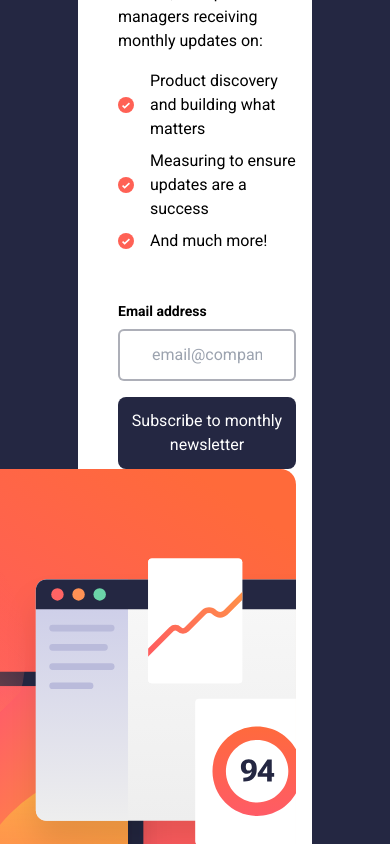
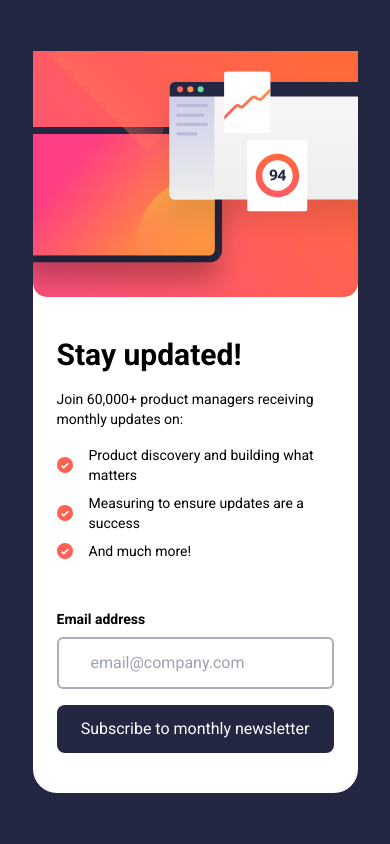
Before and after one commit to duncan-chege/newsletter-signup, a React (Vite) app: page / in a window 390 px wide. Shown: the top 844 px of the page. Built offline with nearby package versions, Linux system fonts and the light colour scheme.

Commit message:
make the form responsive

```diff
--- a/src/App.jsx
+++ b/src/App.jsx
@@ -1,11 +1,11 @@
 function App() {
 return (
 <main className="bg-dark-gray h-screen font-sans flex justify-center items-center">
-  <div className="py-5 pl-10 pr-4 w-3/5 h-min bg-white grid grid-cols-1 md:grid-cols-2 rounded-3xl place-content-center">
-    <div>
-      <h1 className="mt-20 text-4xl font-bold">Stay updated!</h1>
-      <p className="py-4">Join 60,000+ product managers receiving monthly updates on:</p>
-      <ul>
+  <div className="lg:py-5 lg:pl-10 lg:pr-4 lg:w-3/5 w-5/6 h-min bg-white grid grid-cols-1 lg:grid-cols-2 rounded-3xl place-content-center">
+    <div className="lg:order-1 order-2 lg:mt-20 my-10 mx-6">
+      <h1 className="md:text-4xl text-3xl font-bold">Stay updated!</h1>
+      <p className="md:text-base text-sm py-4">Join 60,000+ product managers receiving monthly updates on:</p>
+      <ul className="md:text-base text-sm">
         <li className="mb-2 flex items-center">
           <img src="/assets/icon-list.svg" alt="icon" className="mr-4 w-4 h-4" />
           Product discovery and building what matters
@@ -23,12 +23,14 @@ return (
       <form onSubmit="" className="mt-12 flex flex-col">
           <label className="mb-2 text-sm font-bold" htmlFor="email">Email address</label>
           <input className="py-3 px-8 rounded-md border-solid border-grey/75 border-2" type="text" id="email" name="email" placeholder="email@company.com" aria-required="true" />
-          <button className="bg-dark-gray text-white py-3 mt-4 rounded-lg hover:bg-gradient-to-r from-tomato to-orange-500" type="submit">Subscribe to monthly newsletter</button>
+          <button className="bg-dark-gray text-white py-3 mt-4 rounded-lg hover:bg-gradient-to-r from-tomato to-orange-500 transition duration-300" type="submit">Subscribe to monthly newsletter</button>
+
       </form>
 
     </div>
-    <div>
-      <img className="max-w-96 h-auto float-right" src="../public/assets/illustration-sign-up-desktop.svg" alt="" />
+    <div className="lg:order-2 order-1">
+      <img className="lg:block hidden max-w-96 h-auto float-right" src="../public/assets/illustration-sign-up-desktop.svg" alt="" />
+      <img className="lg:hidden block h-auto w-full" src="../public/assets/illustration-sign-up-mobile.svg" alt="" />
     </div>
   </div>
 </main>
```
